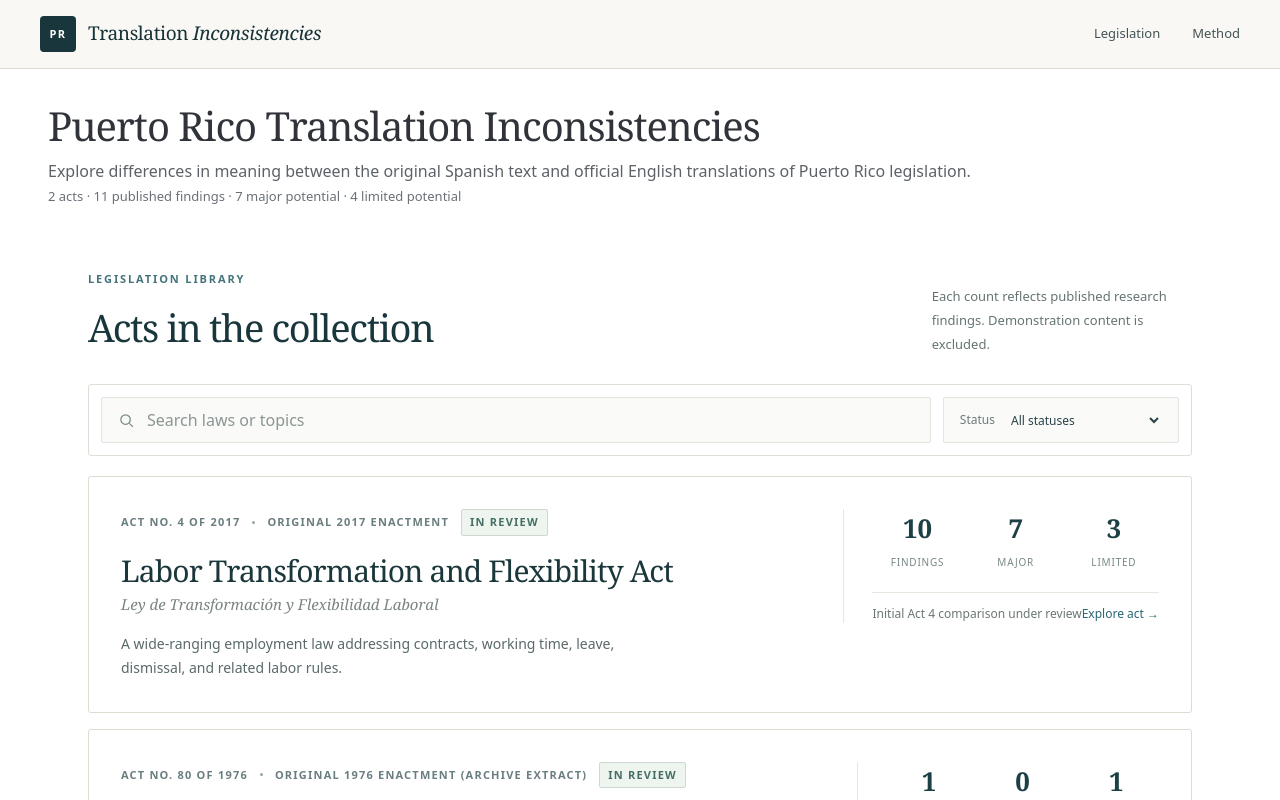
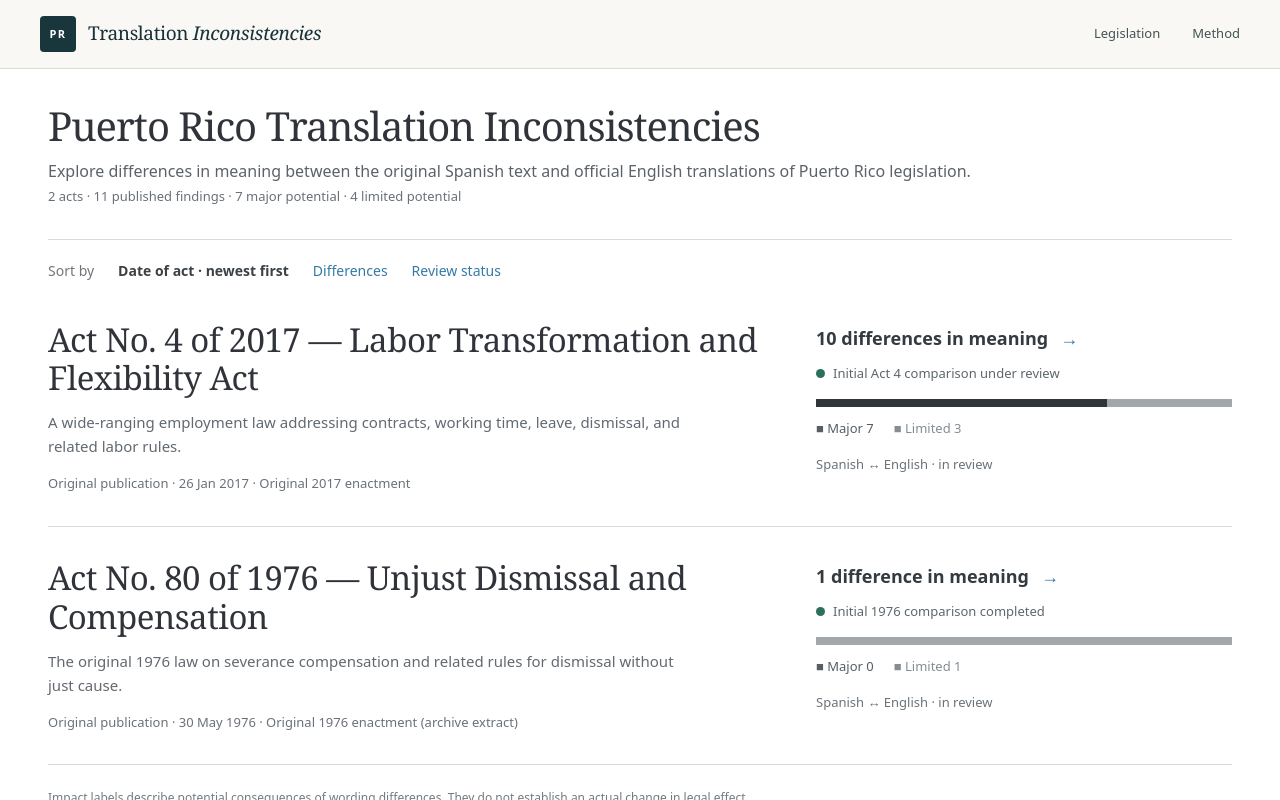
Before and after one commit to ae-oss/puerto-rico-translation-inconsistencies, a Next.js app: page / in a window 1280 px wide. Shown: the top 800 px of the page. Built offline with nearby package versions, Linux system fonts and the light colour scheme.

Commit message:
Finish compact legislation reader

```diff
--- a/src/components/law-list.tsx
+++ b/src/components/law-list.tsx
@@ -4,67 +4,53 @@ import { useMemo, useState } from "react";
 import Link from "next/link";
 import type { Law, Finding } from "@/lib/types";
 
+type Sort = "date" | "findings" | "status";
+
 export function LawList({ laws, findings }: { laws: Law[]; findings: Finding[] }) {
-  const [query, setQuery] = useState("");
-  const [status, setStatus] = useState("all");
-  const filtered = useMemo(() => laws.filter((law) => {
-    const text = `${law.number} ${law.title} ${law.spanishTitle} ${law.description}`.toLowerCase();
-    return text.includes(query.trim().toLowerCase()) && (status === "all" || law.status === status);
-  }), [laws, query, status]);
+  const [sort, setSort] = useState<Sort>("date");
+  const [reversed, setReversed] = useState(false);
+  const ordered = useMemo(() => [...laws].sort((a, b) => {
+    const count = (law: Law) => findings.filter((finding) => finding.lawId === law.id).length;
+    const comparison = sort === "date" ? b.enactedOn.localeCompare(a.enactedOn) : sort === "findings" ? count(b) - count(a) : a.status.localeCompare(b.status);
+    return reversed ? -comparison : comparison;
+  }), [laws, findings, sort, reversed]);
+  const chooseSort = (next: Sort) => { if (next === sort) setReversed((value) => !value); else { setSort(next); setReversed(false); } };
 
   return (
-    <section id="legislation" className="mx-auto max-w-[1320px] px-5 pb-14 pt-12 sm:px-10 sm:pt-16">
-      <div className="mb-7 flex flex-col justify-between gap-5 sm:flex-row sm:items-end">
-        <div>
-          <p className="eyebrow mb-3">Legislation library</p>
-          <h2 className="font-serif text-[32px] tracking-[-.035em] text-[#18363b] sm:text-[38px]">Acts in the collection</h2>
-        </div>
-        <p className="max-w-[35ch] text-[13px] leading-6 text-[#667474]">Each count reflects published research findings. Demonstration content is excluded.</p>
+    <section id="legislation" aria-label="Available legislation" className="mt-8">
+      <div className="flex flex-wrap items-center gap-x-6 gap-y-2 border-t border-[#d8dadd] pt-5 text-[14px]">
+        <span className="text-[#70767c]">Sort by</span>
+        <button aria-pressed={sort === "date"} onClick={() => chooseSort("date")} className={`sort-link ${sort === "date" ? "active" : ""}`}>Date of act {sort === "date" ? (reversed ? "· oldest first" : "· newest first") : ""}</button>
+        <button aria-pressed={sort === "findings"} onClick={() => chooseSort("findings")} className={`sort-link ${sort === "findings" ? "active" : ""}`}>Differences {sort === "findings" ? (reversed ? "· fewest first" : "· most first") : ""}</button>
+        <button aria-pressed={sort === "status"} onClick={() => chooseSort("status")} className={`sort-link ${sort === "status" ? "active" : ""}`}>Review status</button>
       </div>
-      <div className="mb-5 flex flex-col gap-3 rounded-[3px] border border-[#deded6] bg-white p-3 sm:flex-row">
-        <label className="flex flex-1 items-center gap-3 rounded-[2px] border border-[#e3e4de] bg-[#fafaf8] px-4">
-          <svg aria-hidden="true" width="17" height="17" viewBox="0 0 24 24" fill="none" stroke="currentColor" strokeWidth="1.7" className="shrink-0 text-[#758889]"><circle cx="10.7" cy="10.7" r="6.7"/><path d="m16 16 5 5"/></svg>
-          <span className="sr-only">Search legislation</span>
-          <input className="h-11 min-w-0 flex-1 bg-transparent text-[14px] text-[#203a3e] outline-none placeholder:text-[#8a9693]" value={query} onChange={(event) => setQuery(event.target.value)} placeholder="Search laws or topics" />
-        </label>
-        <label className="flex items-center gap-3 rounded-[2px] border border-[#e3e4de] bg-[#fafaf8] px-4 text-[12px] text-[#6b7c7b]">
-          <span>Status</span>
-          <select className="h-11 min-w-[155px] flex-1 bg-transparent text-[13px] font-medium text-[#274248] outline-none" value={status} onChange={(event) => setStatus(event.target.value)}>
-            <option value="all">All statuses</option>
-            <option value="awaiting-review">Awaiting review</option>
-            <option value="in-review">In review</option>
-            <option value="reviewed">Reviewed</option>
-          </select>
-        </label>
-      </div>
-      <div className="space-y-4">
-        {filtered.map((law) => {
-          const published = findings.filter((finding) => finding.lawId === law.id && finding.published);
+      <div className="mt-2">
+        {ordered.map((law) => {
+          const published = findings.filter((finding) => finding.lawId === law.id);
           const major = published.filter((finding) => finding.impact === "major").length;
           const limited = published.filter((finding) => finding.impact === "limited").length;
           return (
-            <Link key={law.id} href={`/laws/${law.id}/`} className="group block rounded-[3px] border border-[#dcdcd3] bg-white p-6 transition-[border-color,box-shadow] hover:border-[#9cb5b5] hover:shadow-[0_8px_30px_rgba(25,53,54,.06)] sm:p-8">
-              <div className="flex flex-col justify-between gap-6 lg:flex-row lg:items-start">
-                <div className="max-w-[700px]">
-                  <div className="mb-4 flex flex-wrap items-center gap-3 text-[11px] font-semibold uppercase tracking-[.11em] text-[#6a7e80]">
-                    <span>{law.number}</span><span className="h-[3px] w-[3px] rounded-full bg-[#95a5a4]"/><span>{law.edition}</span><span className="rounded-[2px] border border-[#cbd9d2] bg-[#eef5ef] px-2 py-1 text-[#456f65]">{law.status.replaceAll("-", " ")}</span>
-                  </div>
-                  <h3 className="font-serif text-[26px] leading-tight tracking-[-.03em] text-[#1b373b] group-hover:text-[#276774] sm:text-[30px]">{law.title}</h3>
-                  <p className="mt-1 font-serif text-[15px] italic text-[#7a8581]">{law.spanishTitle}</p>
-                  <p className="mt-4 max-w-[68ch] text-[14px] leading-6 text-[#5a6969]">{law.description}</p>
+            <article key={law.id} className="grid gap-4 border-b border-[#d9dcde] py-8 lg:grid-cols-[minmax(0,1.75fr)_minmax(280px,1fr)] lg:gap-10">
+              <div>
+                <h2 className="font-serif text-[28px] leading-[1.18] tracking-[-.015em] text-[#30343a] sm:text-[33px]"><Link href={`/laws/${law.id}/`} className="hover:text-[#2f6789]">{law.number} — {law.title}</Link></h2>
+                <p className="mt-3 max-w-[75ch] text-[15px] leading-6 text-[#626970]">{law.description}</p>
+                <p className="mt-4 text-[13px] text-[#6a7178]">Original publication · {new Date(`${law.enactedOn}T00:00:00Z`).toLocaleDateString("en-GB", { day: "numeric", month: "short", year: "numeric", timeZone: "UTC" })} · {law.edition}</p>
+              </div>
+              <div className="lg:pt-1">
+                <Link href={`/laws/${law.id}/`} className="inline-flex items-center gap-3 text-[18px] font-semibold text-[#333a40] hover:text-[#2f6789]">{published.length} {published.length === 1 ? "difference" : "differences"} in meaning <span className="text-[#3879a3]" aria-hidden="true">→</span></Link>
+                <p className="mt-3 flex items-center gap-2 text-[13px] text-[#5d676d]"><span className="h-[9px] w-[9px] rounded-full bg-[#2a705d]" aria-hidden="true" />{law.coverage.label}</p>
+                <div className="mt-4 flex h-[8px] max-w-[470px] overflow-hidden bg-[#e4e6e6]" role="img" aria-label={`${major} major and ${limited} limited potential impact findings`}>
+                  {major > 0 && <span className="bg-[#30353a]" style={{ width: `${major / published.length * 100}%` }} />}
+                  {limited > 0 && <span className="bg-[#a1a7ab]" style={{ width: `${limited / published.length * 100}%` }} />}
                 </div>
-                <div className="grid min-w-[250px] grid-cols-3 gap-2 border-t border-[#e8e6df] pt-5 text-center lg:border-l lg:border-t-0 lg:pl-7 lg:pt-0">
-                  <div><strong className="block font-serif text-[26px] text-[#1c4046]">{published.length}</strong><span className="text-[10px] uppercase tracking-[.08em] text-[#788886]">Findings</span></div>
-                  <div><strong className="block font-serif text-[26px] text-[#1c4046]">{major}</strong><span className="text-[10px] uppercase tracking-[.08em] text-[#788886]">Major</span></div>
-                  <div><strong className="block font-serif text-[26px] text-[#1c4046]">{limited}</strong><span className="text-[10px] uppercase tracking-[.08em] text-[#788886]">Limited</span></div>
-                  <span className="col-span-3 mt-3 border-t border-[#e8e6df] pt-3 text-left text-[12px] text-[#6b7775]">{law.coverage.label} <span className="float-right text-[#286773]">Explore act →</span></span>
-                </div>
+                <p className="mt-3 flex gap-5 text-[13px] text-[#555e64]"><span>■ Major {major}</span><span className="text-[#858d92]">■ Limited {limited}</span></p>
+                <p className="mt-4 text-[13px] text-[#6b7379]">Spanish ↔ English · {law.status.replaceAll("-", " ")}</p>
               </div>
-            </Link>
+            </article>
           );
         })}
-        {filtered.length === 0 && <div className="rounded-[3px] border border-dashed border-[#cfd6d1] bg-white px-6 py-12 text-center text-[14px] text-[#637372]">No legislation matches those filters.</div>}
       </div>
+      <p className="mt-6 text-[12px] text-[#737b80]">Impact labels describe potential consequences of wording differences. They do not establish an actual change in legal effect.</p>
     </section>
   );
 }
```
